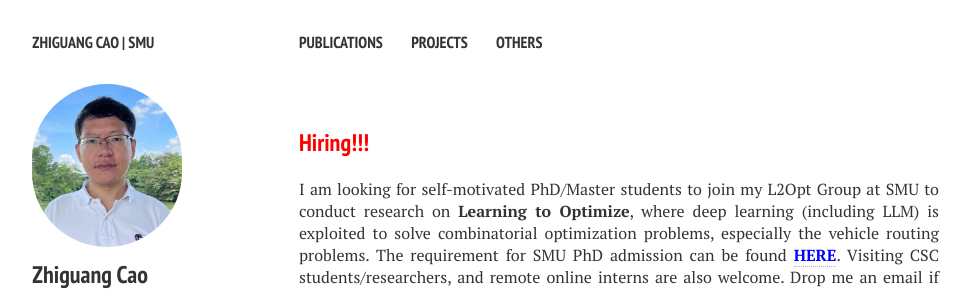
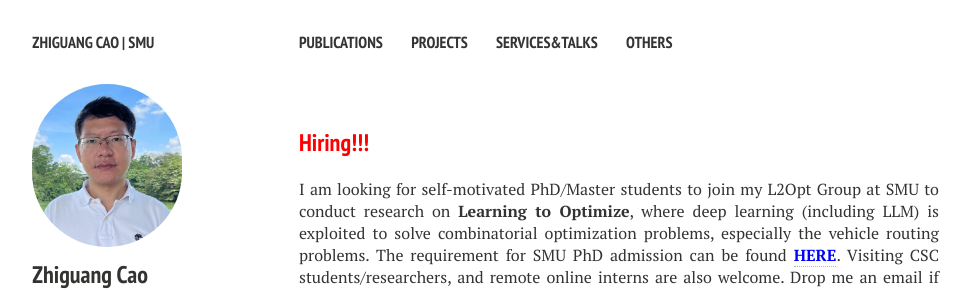
Before and after one commit to zhiguangcaosg/zhiguangcaosg.github.io, a Jekyll site: the page built from index.md, in a window 1280 px wide. Shown: the top 290 px of the page, without its empty margins (21-992 px from the left). Built offline with Jekyll 4.4.1, drawn with Linux system fonts in a browser that asks for light colours; nearby versions of some CDN libraries.

Commit message:
Update _config.yml

```diff
--- a/_config.yml
+++ b/_config.yml
@@ -38,6 +38,8 @@ links:
     url: /publications/
   - title: Projects
     url: /projects/
+  - title: Services&Talks
+    url: /services&talks/
   - title: Others
     url: /others/
  #  - title: Contact
```
